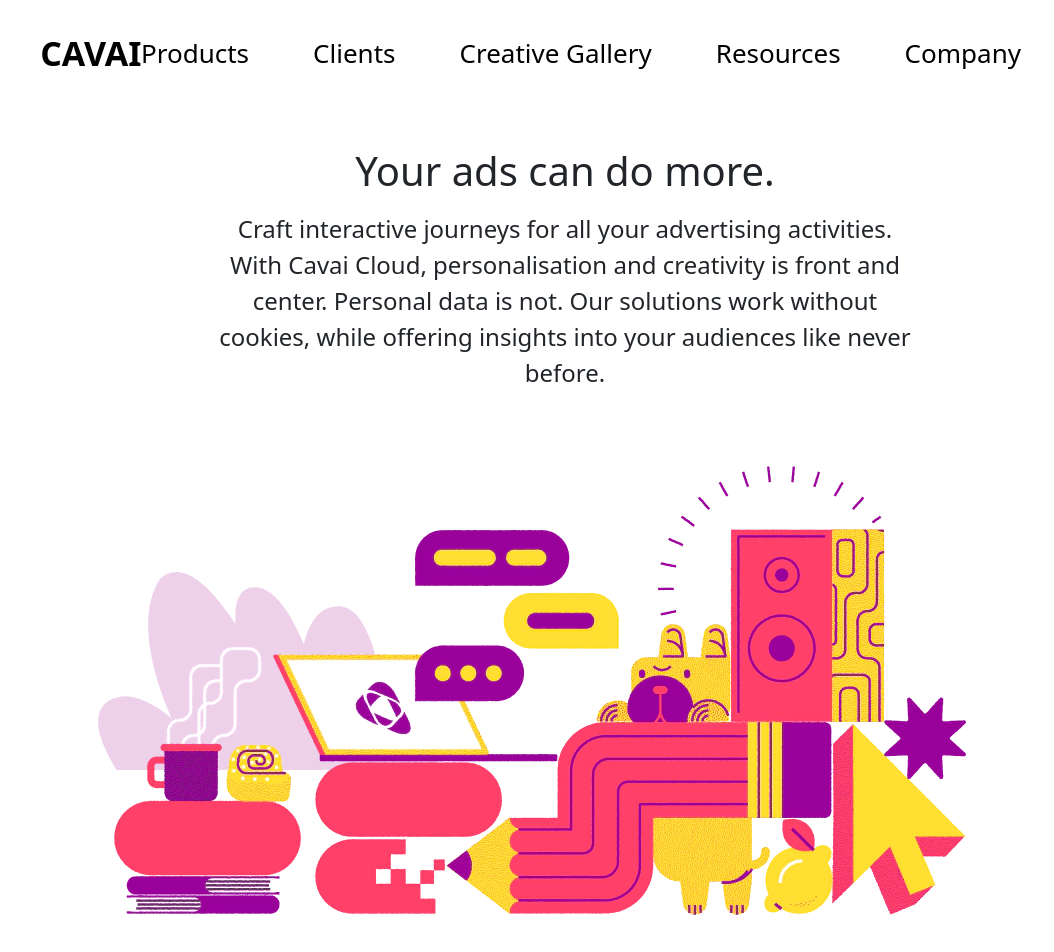
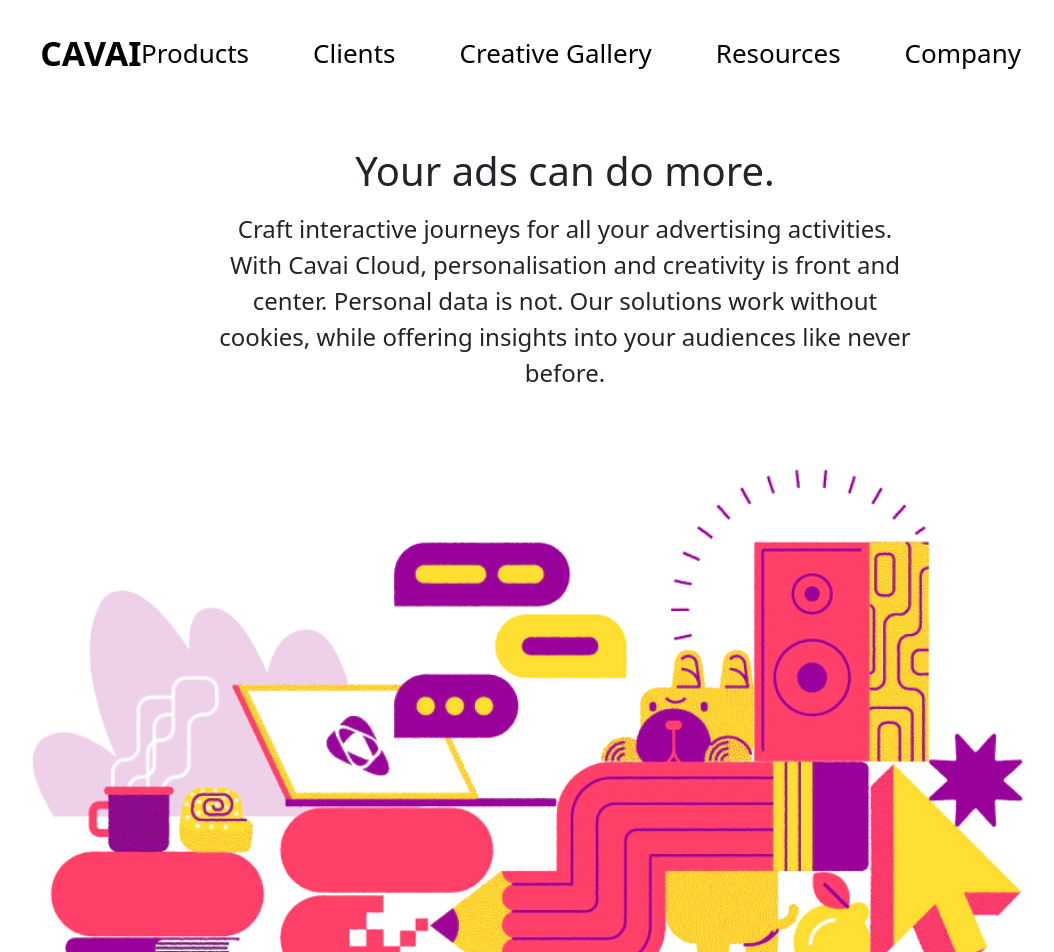
Before and after one commit to AurangzaibRepository/cavai_company_ReactJs, a React (Create React App) app: page / in a window 1280 px wide. Shown: the top 952 px of the page, without its empty margins (75-1129 px from the left). Built offline with nearby package versions, Linux system fonts and the light colour scheme.

Commit message:
Defines style for image banner

```diff
--- a/src/pages/Home/style.css
+++ b/src/pages/Home/style.css
@@ -5,3 +5,7 @@
     margin-right: auto;
     max-width: 700px;
 }
+
+#dv-home #dv-banner #image-banner {
+    width: 100%;
+}
```
